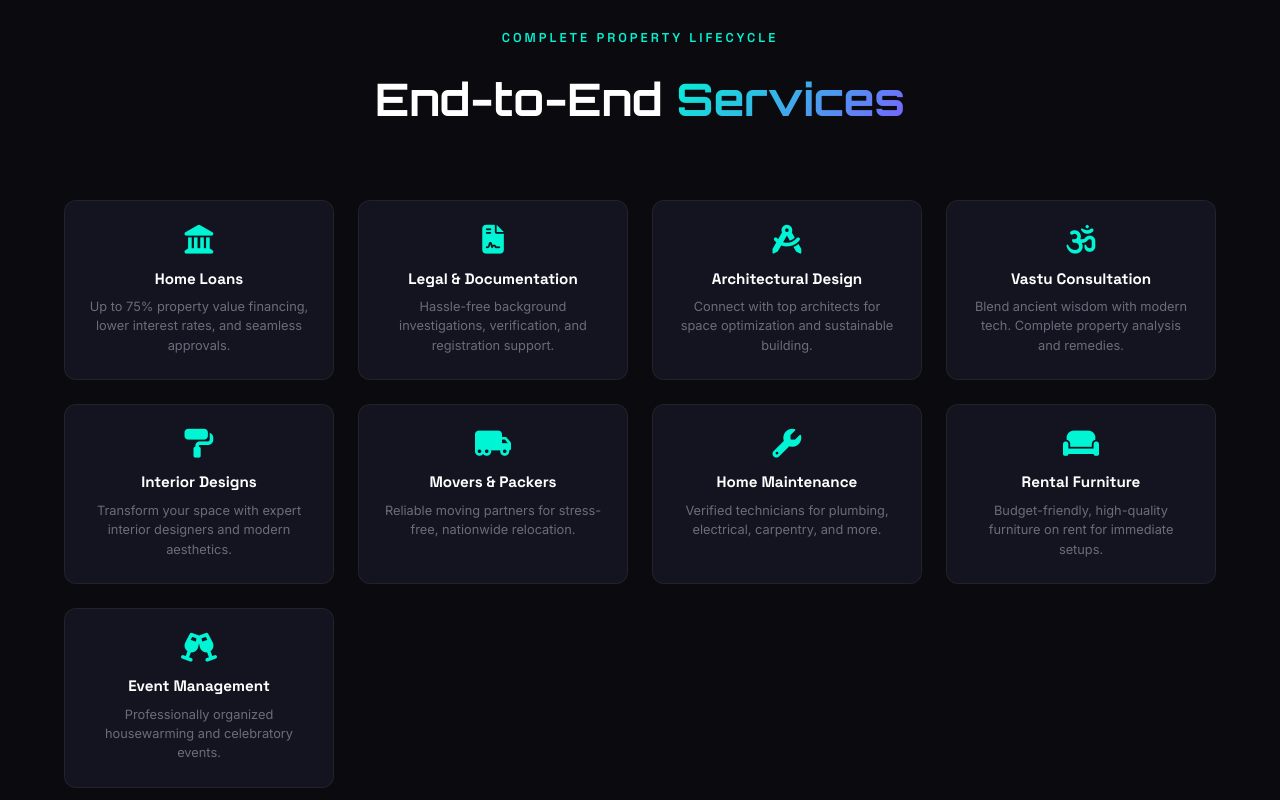
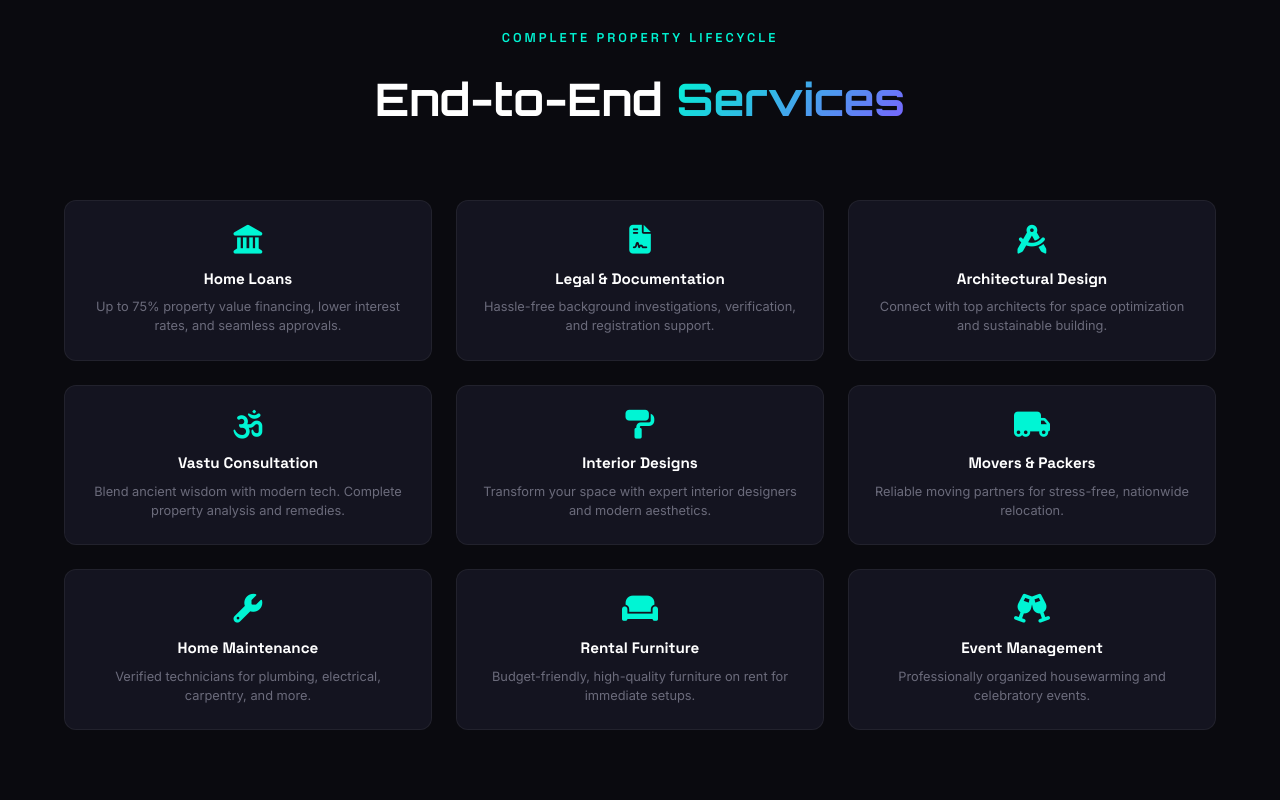
Before and after one commit to ekamaiwebsite-byte/website, a website: page cosmo-soil.html in a window 1280 px wide. Shown: the part 2000-2800 px from the top of the page. Drawn offline with Linux system fonts and the light colour scheme.

Commit message:
Change services grid to 3x3 matrix layout

```diff
--- a/styles.css
+++ b/styles.css
@@ -249,7 +249,7 @@ body { font-family: var(--font-body); background: var(--bg-primary); color: var(
 .check-list li::before { content: '✓'; position: absolute; left: 0; color: var(--accent-cyan); font-weight: 700; }
 
 /* ===== SERVICES GRID (4-col mini) ===== */
-.services-grid-4 { display: grid; grid-template-columns: repeat(auto-fit, minmax(240px, 1fr)); gap: 1.5rem; }
+.services-grid-4 { display: grid; grid-template-columns: repeat(3, 1fr); gap: 1.5rem; }
 .mini-service { background: var(--bg-card); border: 1px solid var(--border-color); border-radius: var(--radius-md); padding: 1.5rem; text-align: center; transition: var(--transition); }
 .mini-service:hover { border-color: rgba(0,245,212,0.3); transform: translateY(-3px); box-shadow: var(--glow-cyan); }
 .mini-service a { text-decoration: none; color: inherit; display: block; }
```
